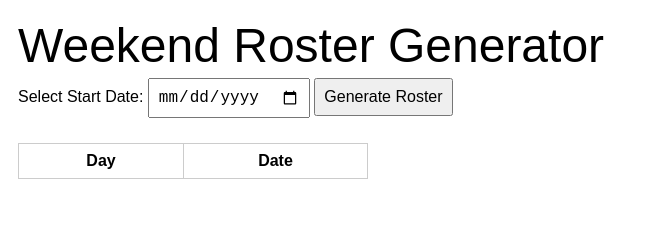
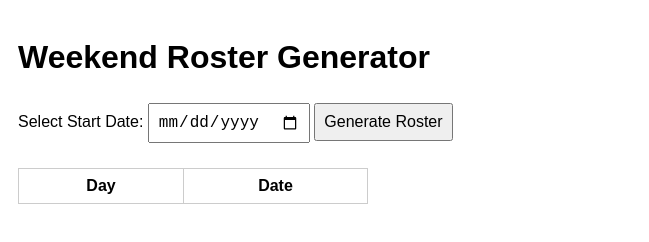
Before and after one commit to SirIoso/weekend, a plain HTML site: page index.html in a window 1280 px wide. Shown: the whole page, without its empty margins (0-649 px from the left). Drawn offline with Linux system fonts and the light colour scheme.

Commit message:
Change font tag to h1 for better semantics

```diff
--- a/index.html
+++ b/index.html
@@ -14,7 +14,7 @@
 </head>
 <body>
 
-<font size="32px">Weekend Roster Generator</font><br>
+<h1>Weekend Roster Generator</h1>
 <label for="startDate">Select Start Date:</label>
 <input type="date" id="startDate">
 <button onclick="generateWeekends()">Generate Roster</button>
```
